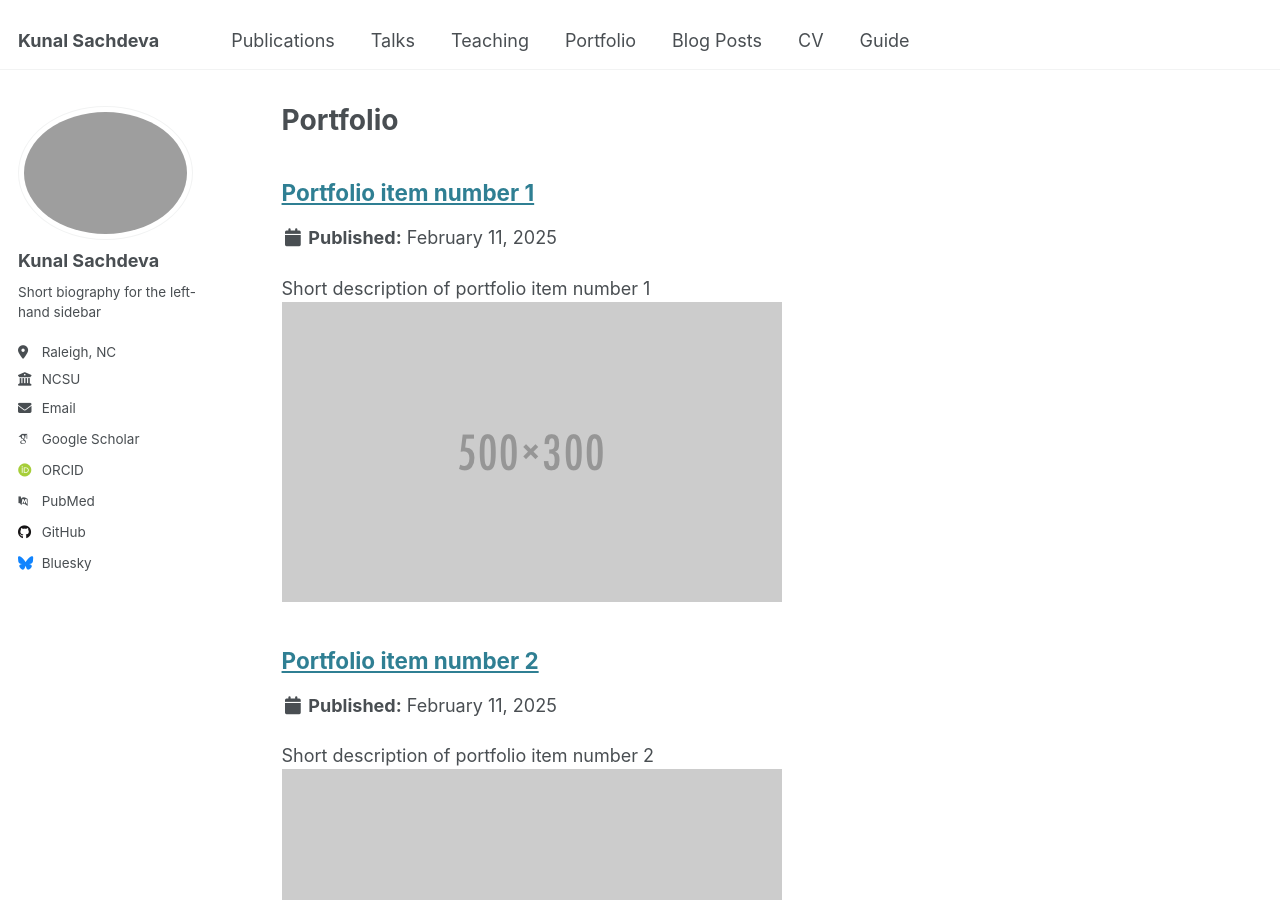
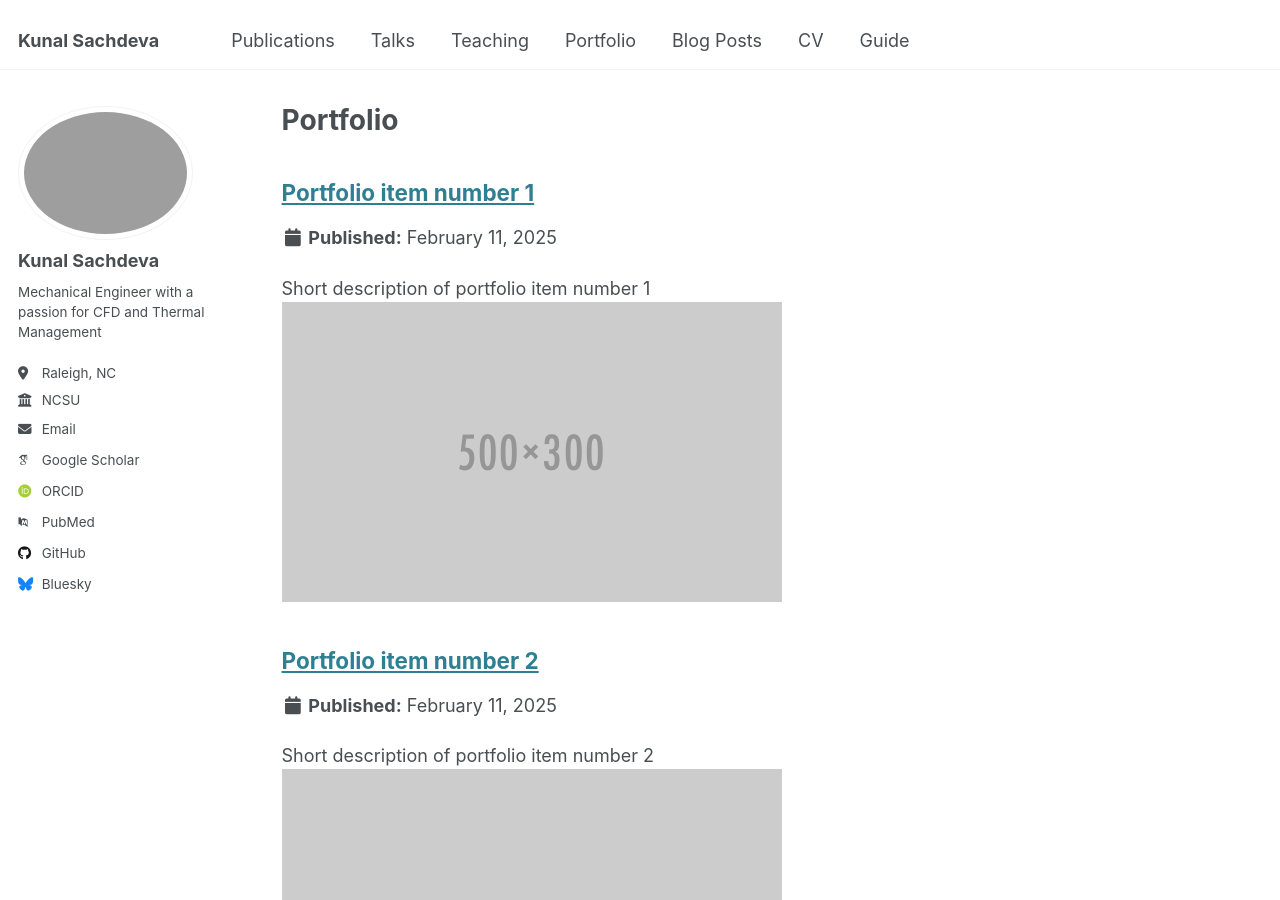
Before and after one commit to sachdevakunal/sachdevakunal.github.io, a Jekyll site: the page built from _pages/portfolio.html, in a window 1280 px wide and 900 px high. Built offline with Jekyll 4.4.1, drawn with Linux system fonts in a browser that asks for light colours; some web fonts are replaced.

Commit message:
Update _config.yml

```diff
--- a/_config.yml
+++ b/_config.yml
@@ -25,11 +25,11 @@ author:
   avatar           : "/images/Untitled.png"
   name             : "Kunal Sachdeva"
   pronouns         : # example: "she/her"
-  bio              : "Short biography for the left-hand sidebar"
+  bio              : "Mechanical Engineer with a passion for CFD and Thermal Management"
   location         : "Raleigh, NC"
   employer         : "NCSU"
   uri              : # URL
-  email            : "none@example.org"
+  email            : "ksachde4@ncsu.edu"
 
   # Academic websites
   arxiv            : # URL - Update with the correct link to your profile
```
